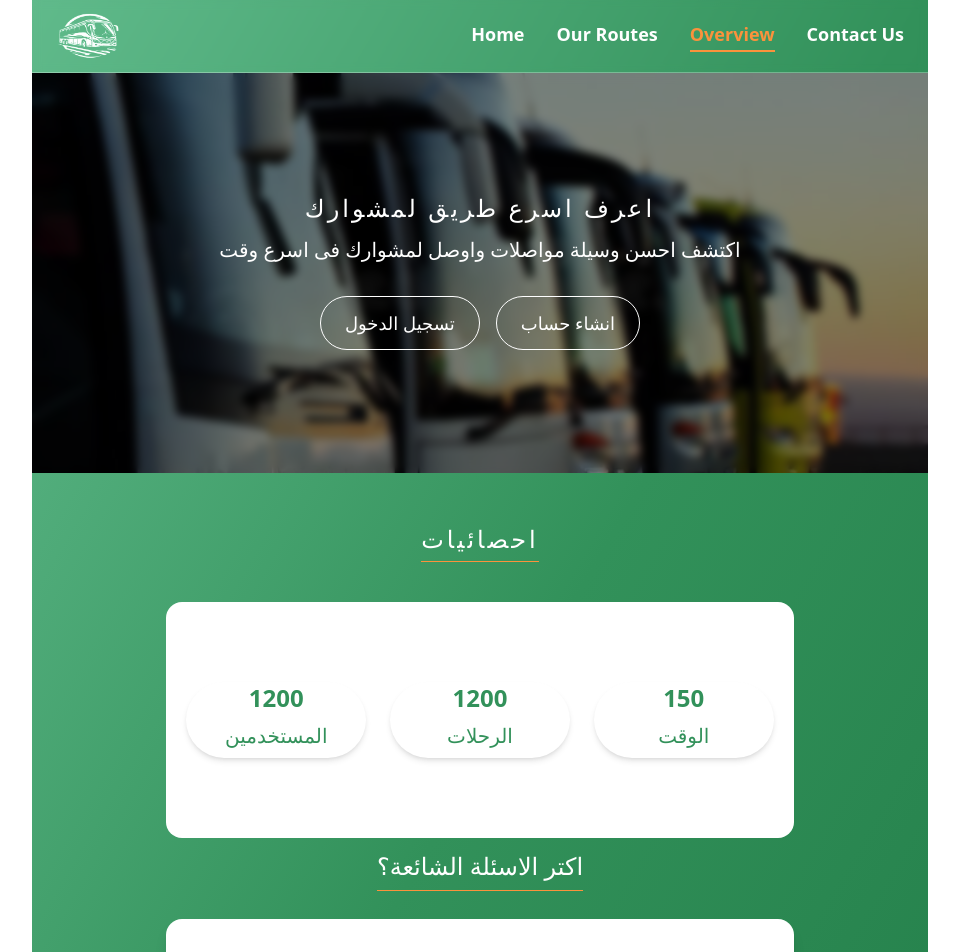
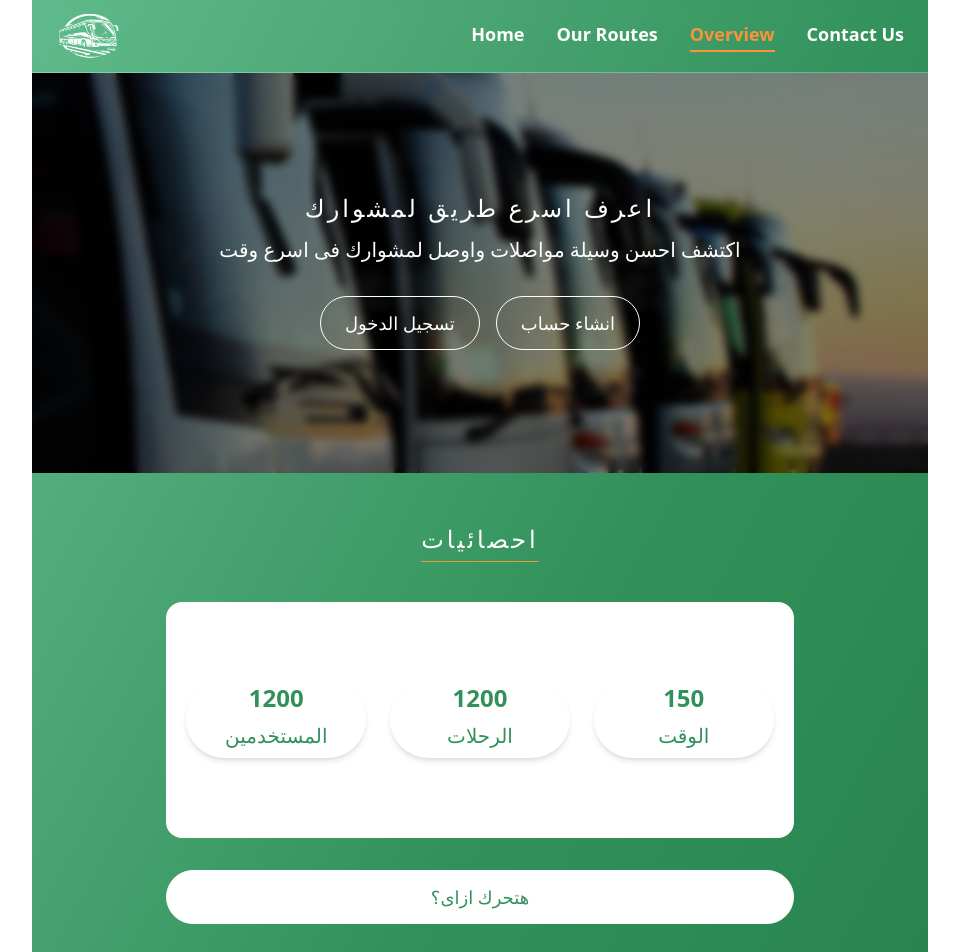
Before and after one commit to m22nna/graduation-project, a React (Vite) app: page / in a window 1280 px wide. Shown: the top 952 px of the page, without its empty margins (160-1119 px from the left). Built offline with nearby package versions, Linux system fonts and the light colour scheme.

Commit message:
Update Overview.tsx

```diff
--- a/src/pages/Overview.tsx
+++ b/src/pages/Overview.tsx
@@ -2,12 +2,23 @@
 import StatesSection from "../components/StatesSection";
 import QASection from "../components/QASection";
 import HeroSection from "../components/HeroSection"
+import { useNavigate } from "react-router-dom";
 function Overview() {
+     const navigator=useNavigate();
     return (
 
         <>
         <HeroSection/>
 <StatesSection/>
+            <div className="text-center my-8 ">
+        <button
+
+          className="px-6 py-3 border bg-white text-[var(--main-internal-color)] border-white w-100 rounded-full hover:bg-[var(--main-hover-color)] hover:text-white text-lg font-semibold container"
+          onClick={() => navigator("/home")}
+        >
+          هتحرك ازاى؟
+        </button>
+      </div>
 <QASection/>
         </>
         // <div>
```
